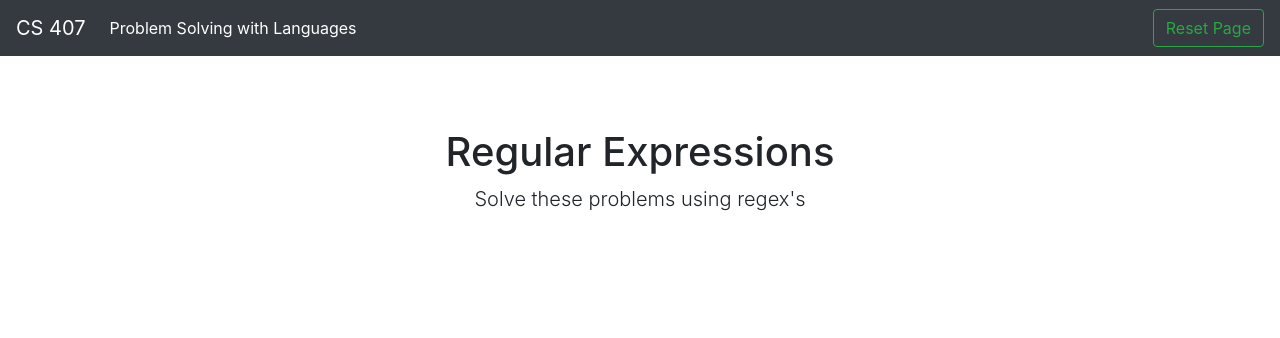
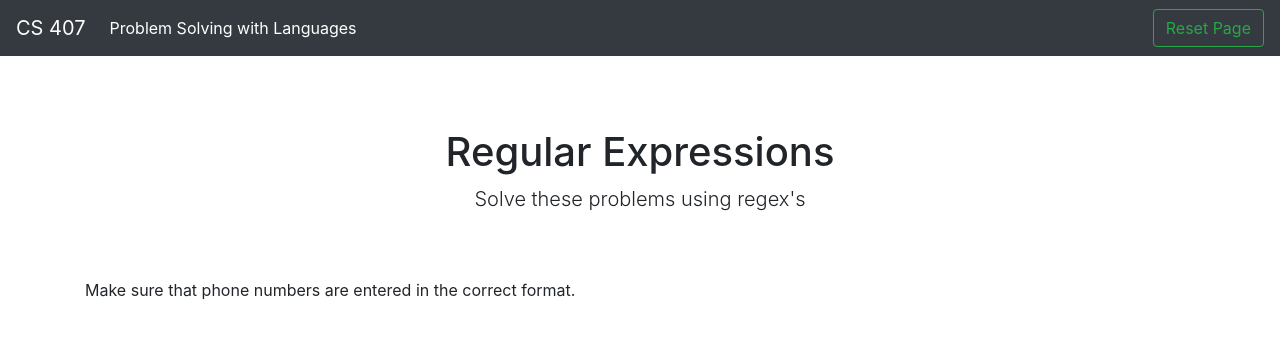
Before and after one commit to morses/simpletest1, a plain HTML site: page index.html in a window 1280 px wide. Drawn offline with nearby package versions, Linux system fonts and the light colour scheme.

Commit message:
🦁🙇 Updated with Glitch

```diff
--- a/index.html
+++ b/index.html
@@ -45,6 +45,11 @@
         <p class="lead">Solve these problems using regex's</p>
       </div>
 
+      <div class="problem">
+        <p class="title">
+          Make sure that phone numbers are entered in the correct format.
+        </p>
+      </div>
     </main><!-- /.container -->
 
   </body>
```
